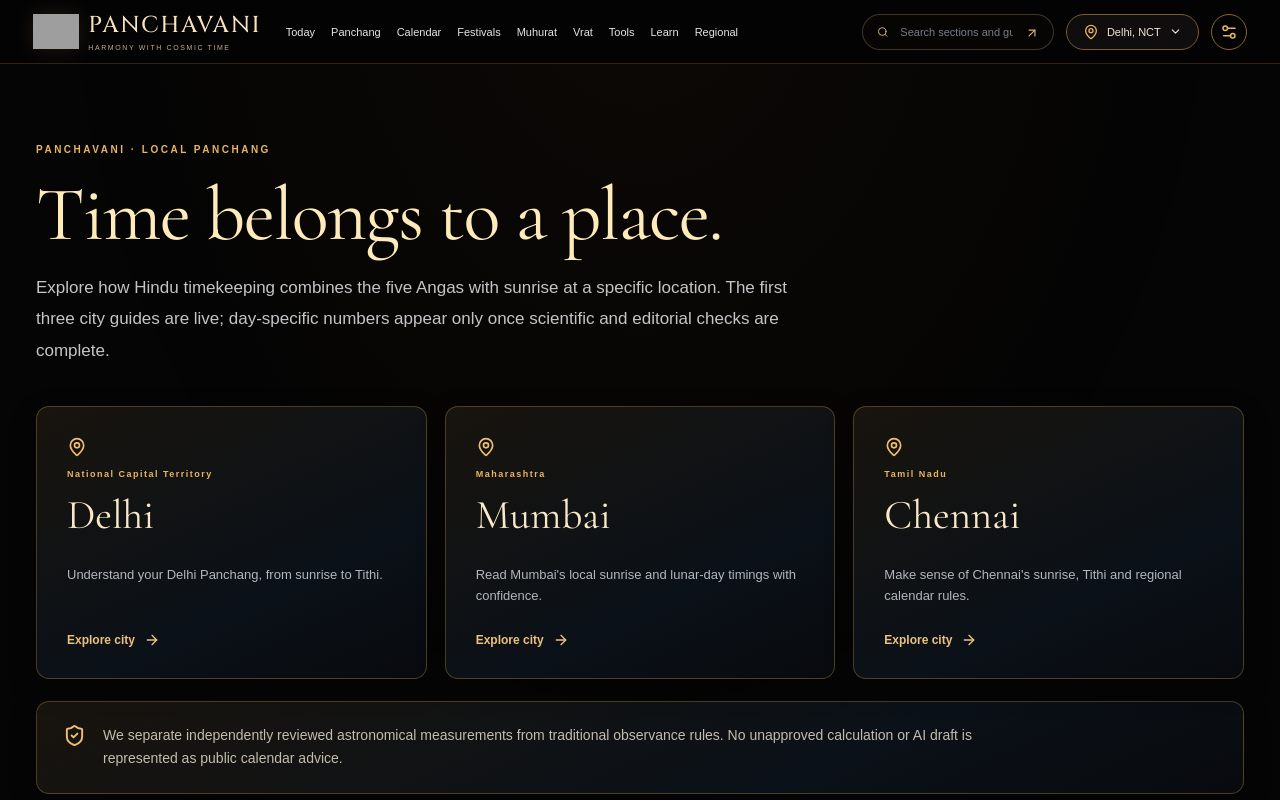
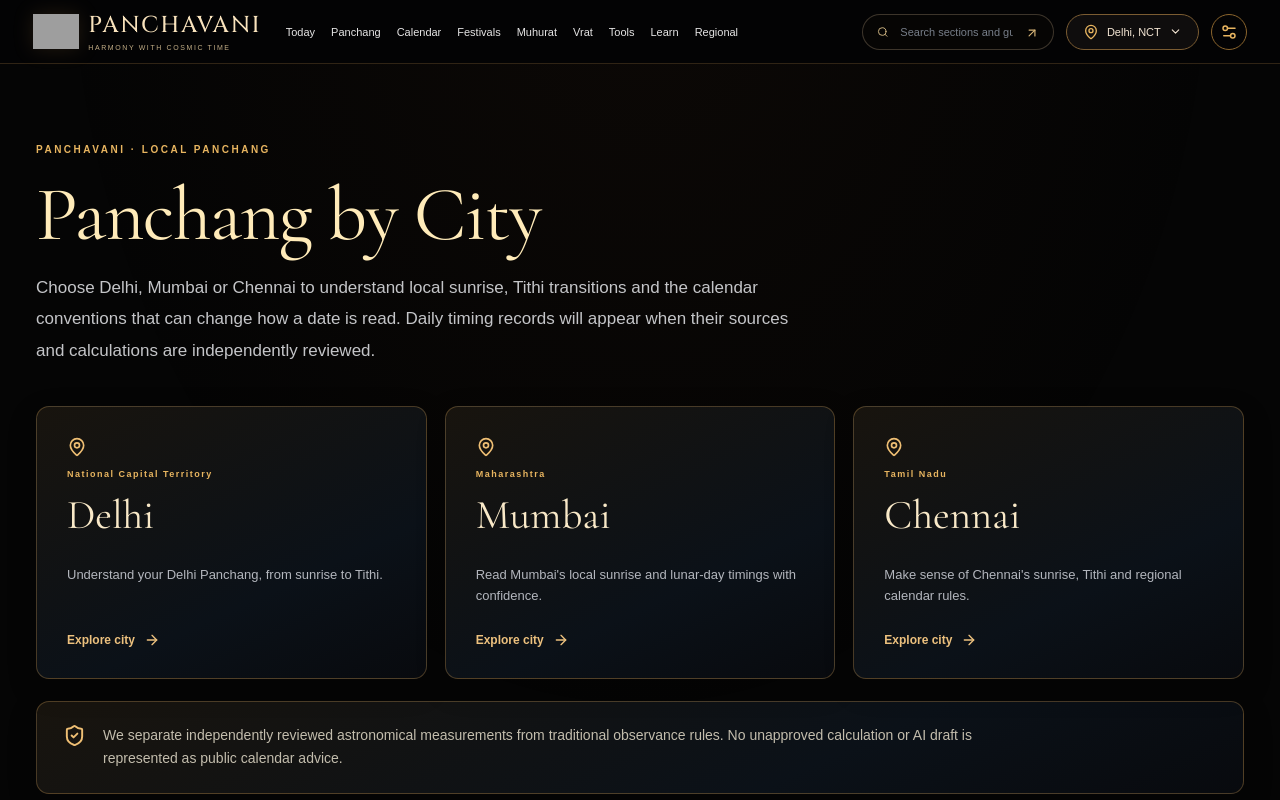
Before and after one commit to SviatF/panchavani, a Next.js app: page /panchang in a window 1280 px wide. Shown: the top 800 px of the page. Built offline with nearby package versions, Linux system fonts and the light colour scheme; grey boxes are pictures that could not be loaded.

Commit message:
Replace technical and poetic Panchang headings with natural search-intent navigation

```diff
--- a/app/panchang/page.tsx
+++ b/app/panchang/page.tsx
@@ -4,8 +4,8 @@ import {CITY_GUIDES,PILOT_CITY_IDS} from '@/lib/public-panchang';
 export default function PanchangDirectory(){
  return <div className="page-width verified-hub">
   <p className="section-eyebrow">PANCHAVANI · LOCAL PANCHANG</p>
-  <h1>Time belongs to a place.</h1>
-  <p className="verified-intro">Explore how Hindu timekeeping combines the five Angas with sunrise at a specific location. The first three city guides are live; day-specific numbers appear only once scientific and editorial checks are complete.</p>
+  <h1>Panchang by City</h1>
+  <p className="verified-intro">Choose Delhi, Mumbai or Chennai to understand local sunrise, Tithi transitions and the calendar conventions that can change how a date is read. Daily timing records will appear when their sources and calculations are independently reviewed.</p>
   <div className="verified-city-grid">{PILOT_CITY_IDS.map(id=>{
    const city=CITY_GUIDES[id];
    return <Link href={`/panchang/${id}/`} key={id} className="verified-city-card">
```
